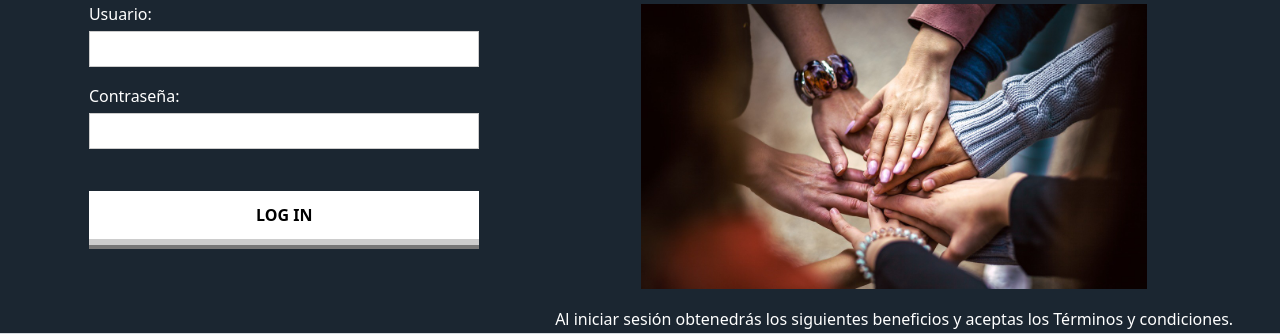
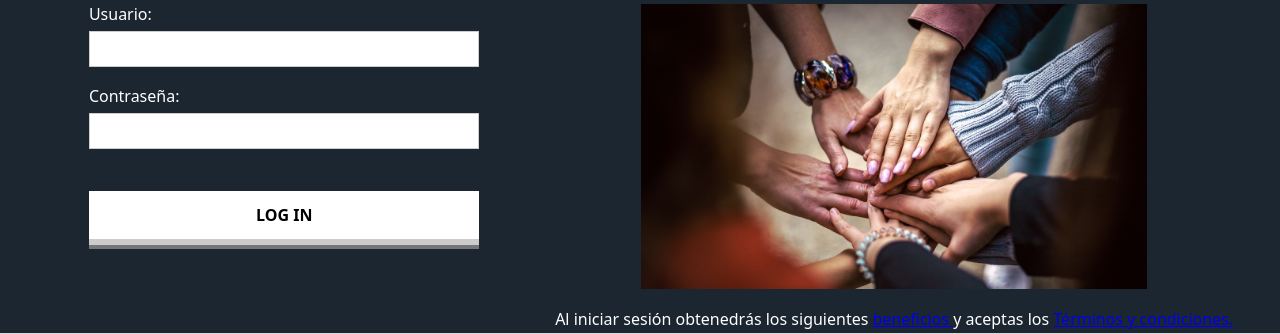
Before and after one commit to RubenBenavidess/CMU, a PHP site: page /html/login.html in a window 1280 px wide. Shown: the part 361-695 px from the top of the page. Run offline with PHP 8.4, Linux system fonts and the light colour scheme.

Commit message:
fixed link view under login img

```diff
--- a/css/navbar_styles.css
+++ b/css/navbar_styles.css
@@ -19,11 +19,6 @@ nav{
 
 ul{
     list-style: none;
-}
-
-a{
-    text-decoration: none;
-    color: #fff;
 }
 
 
```
